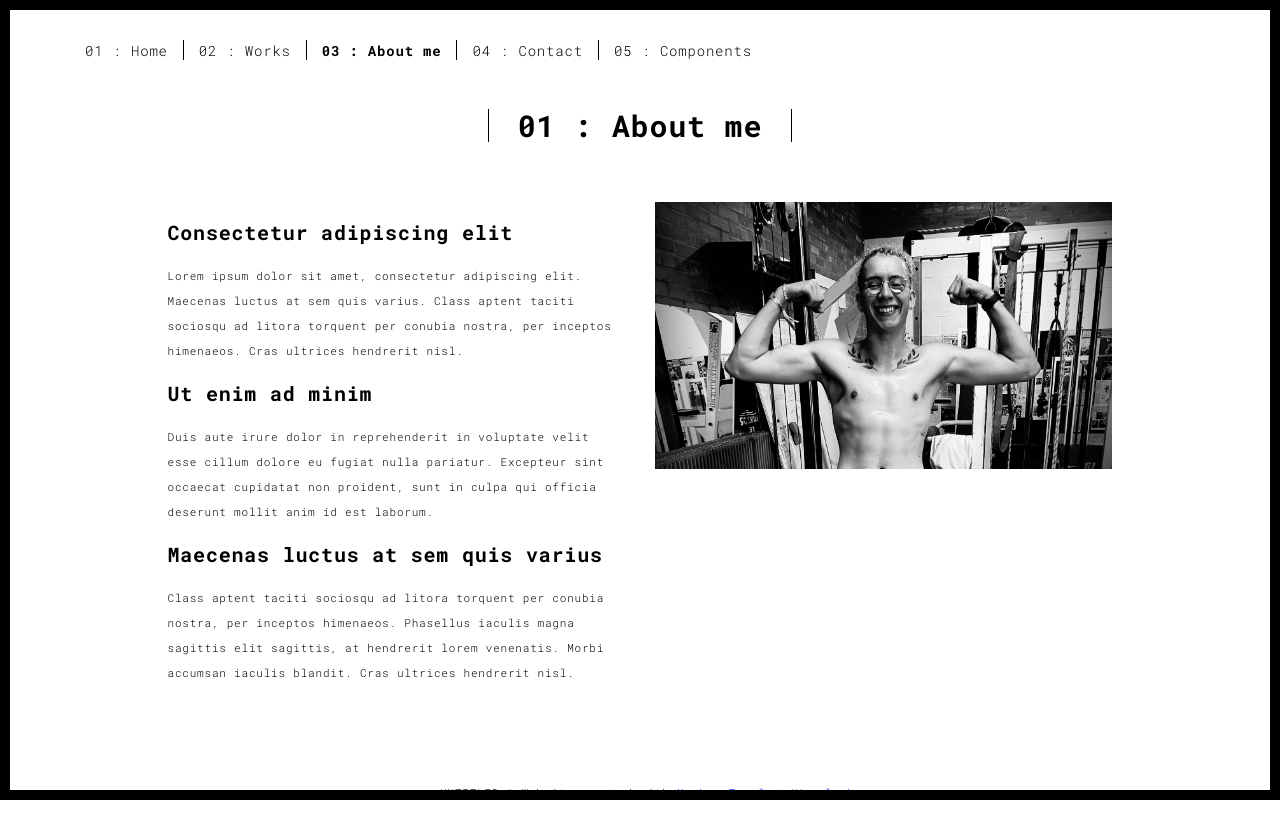
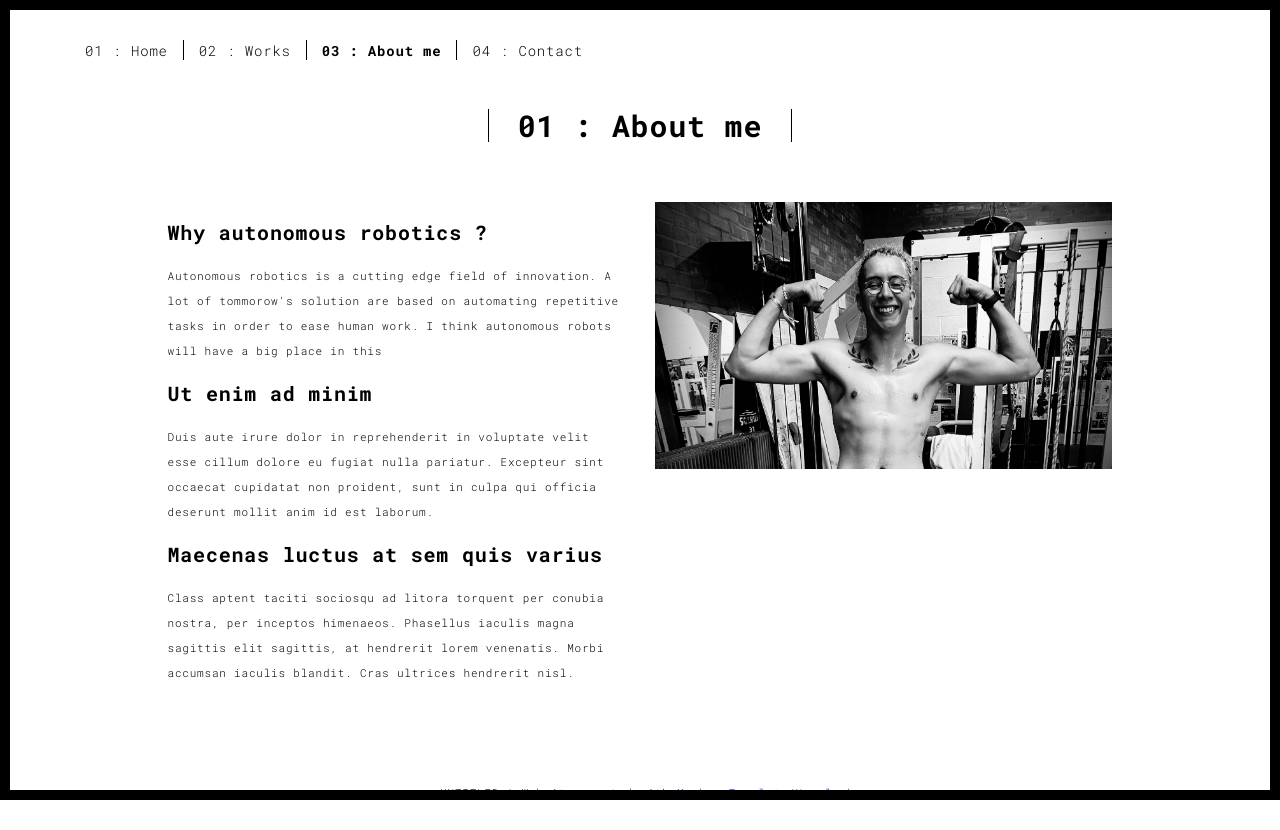
Before and after one commit to lemaireMael/lemaireMael.github.io, a plain HTML site: page about.html in a window 1280 px wide. Drawn offline with Linux system fonts and the light colour scheme.

Commit message:
nav and images updates

```diff
--- a/about.html
+++ b/about.html
@@ -41,7 +41,6 @@
           <li><a href="./works.html" title="">02 : Works</a></li>
           <li><a href="./about.html" title="">03 : About me</a></li>
           <li><a href="./contact.html" title="">04 : Contact</a></li>
-          <li><a href="./components.html" title="">05 : Components</a></li>
         </ul>
 
 
@@ -62,9 +61,10 @@
             <div class="col-md-10 col-md-offset-1">
               <div class="row">
                 <div class="col-xs-12 col-md-6">
-                  <h3>Consectetur adipiscing elit</h3>
-                  <p>Lorem ipsum dolor sit amet, consectetur adipiscing elit. Maecenas luctus at sem quis varius.
-                  Class aptent taciti sociosqu ad litora torquent per conubia nostra, per inceptos himenaeos. Cras ultrices hendrerit nisl.</p>
+                  <h3>Why autonomous robotics ?</h3>
+                  <p>Autonomous robotics is a cutting edge field of innovation. A lot of tommorow's solution are based on automating repetitive tasks in order
+                    to ease human work. I think autonomous robots will have a big place in this
+                  </p>
                   <h3>Ut enim ad minim </h3>
                   <p>Duis aute irure dolor in reprehenderit in voluptate velit esse
                   cillum dolore eu fugiat nulla pariatur. Excepteur sint occaecat cupidatat non
```
Also changed, not shown: contact.html (+0 -1 lines), works.html (+1 -1 lines), assets/images/robot.png.
